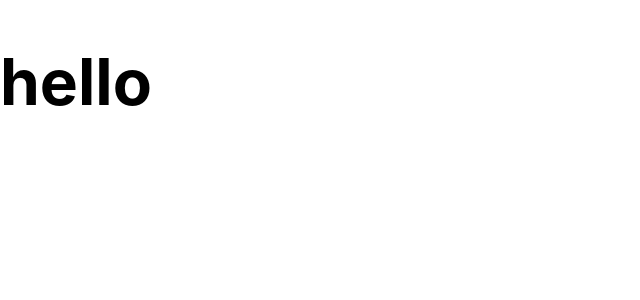
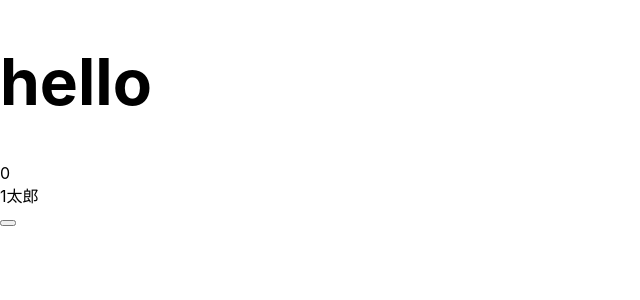
Before and after one commit to masashi49/reacthookNextJs, a Next.js app in the folder myapp/: page /TestPage in a window 1280 px wide. Shown: the top 300 px of the page, without its empty margins (0-640 px from the left). Built offline with nearby package versions, Linux system fonts and the light colour scheme.

Commit message:
pageの型

```diff
--- a/myapp/pages/TestPage.tsx
+++ b/myapp/pages/TestPage.tsx
@@ -1,8 +1,14 @@
-import React from "react"
+import Reactm, { useState } from "react"
 import type { NextPage } from 'next'
 
 interface Props {
   text: string
+}
+
+interface UserData {
+  id: number;
+  name: string;
+  login: boolean
 }
 
 const TestComponent: React.FC<Props> = (props) => {
@@ -14,9 +20,24 @@ const TestComponent: React.FC<Props> = (props) => {
 }
 
 const TestPage: NextPage = () => {
+  const [count, setCount] = useState<number | null>(0);
+  const [user, setUser] = useState<UserData>({
+    id: 1,
+    name: "太郎",
+    login: false
+  })
+  const nueId = () => {
+    setUser({ ...user, login: true })
+  }
   return (
     <div>
       <h1><TestComponent text="hello" /></h1>
+      {count} <br />
+      {user.id}
+      {user.name}
+      {user.login && "ログインです"}
+      <br />
+      <button onClick={nueId}></button>
     </div>
   )
 }
```
